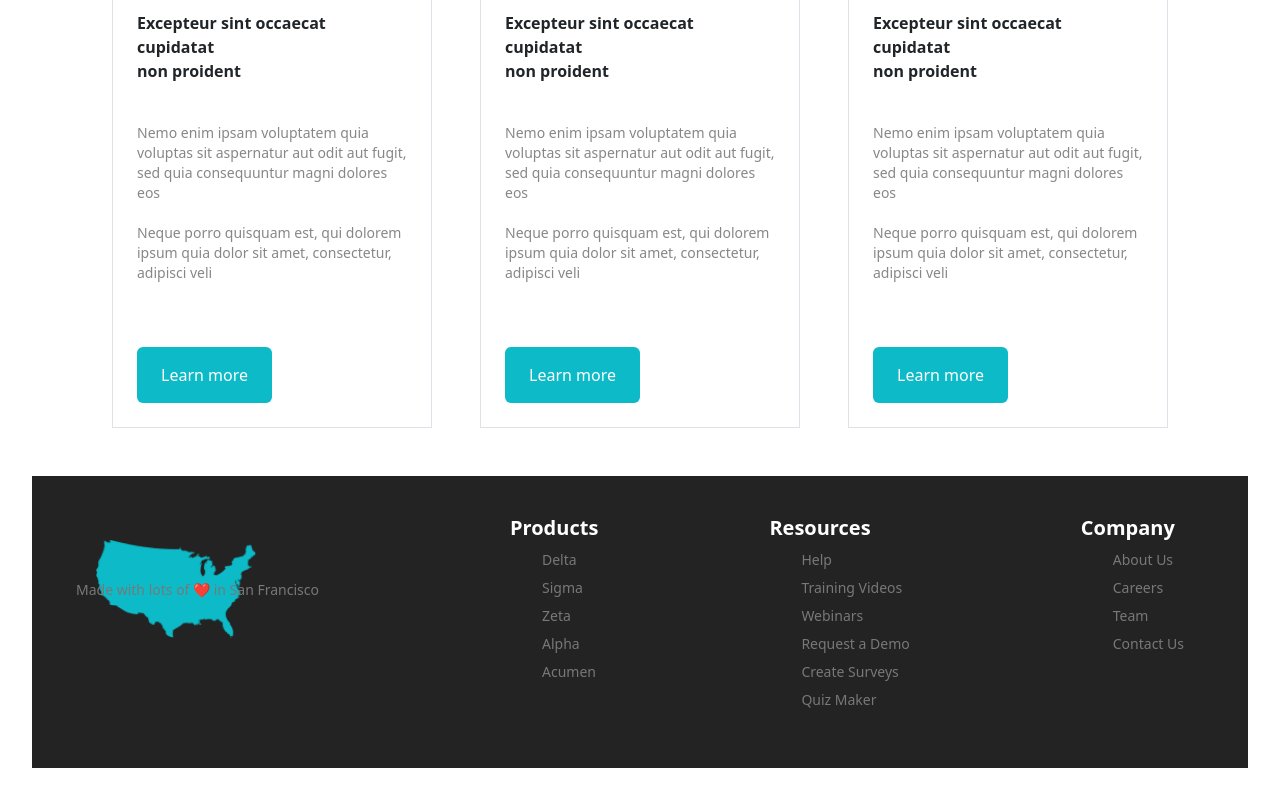
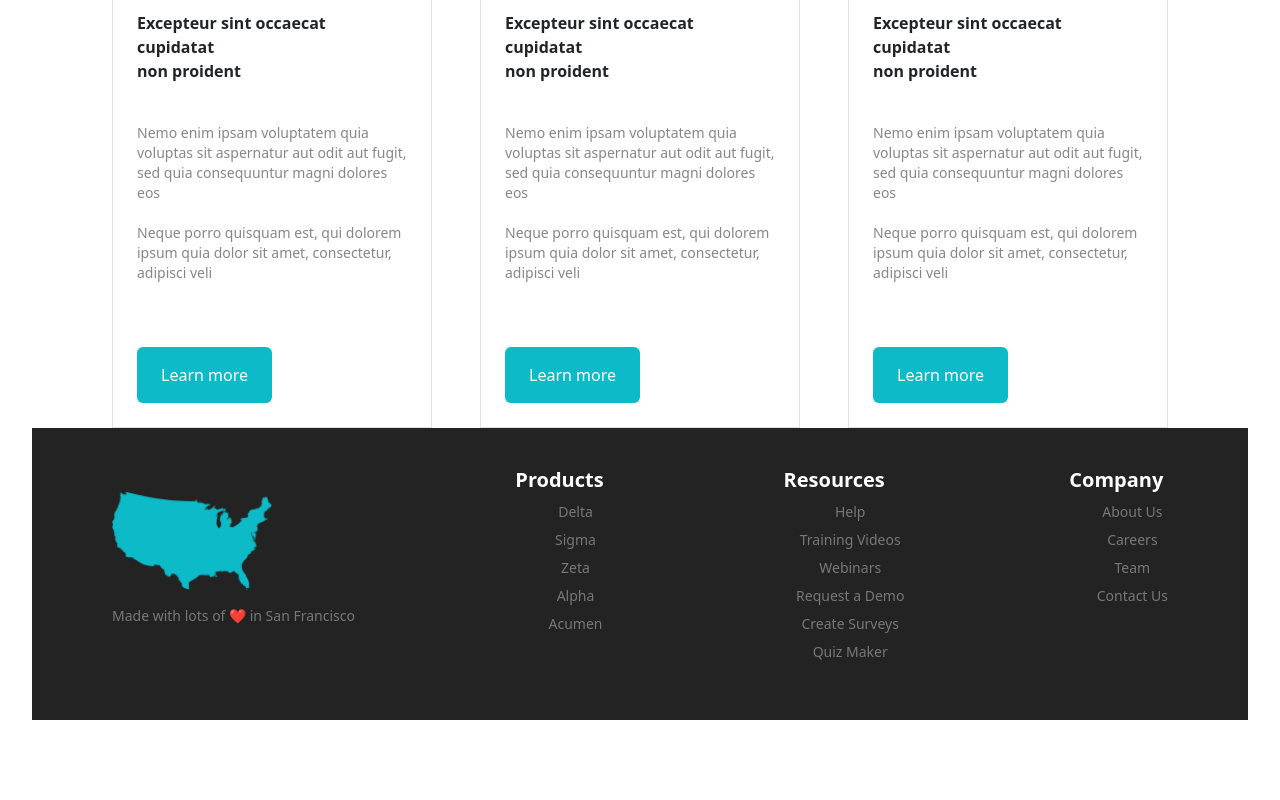
Before and after one commit to habibanadeemhere/Tailwind-landing-page, a React (Vite) app: page / in a window 1280 px wide. Shown: the part 4695-5495 px from the top of the page. After the commit the page ends 5447 px from the top, so only its background shows below. Built offline with nearby package versions, Linux system fonts and the light colour scheme.

Commit message:
Refactor Footer component layout and styles

```diff
--- a/src/components/Footer.jsx
+++ b/src/components/Footer.jsx
@@ -1,19 +1,23 @@
 import React from 'react'
 import Map from '../assets/map.png'
+
 const Footer = () => {
   return (
     <>
-   <section className="footer w-full text-left">
+      <section className="footer w-full">
 
-<div className="foot flex flex-col md:flex-row flex-wrap justify-between mt-5 items-start gap-10 md:gap-24 text-[#787878] bg-[#232323] px-6 md:px-16 py-10 text-left">
+        <div className="foot flex flex-col md:flex-row flex-wrap justify-between items-start gap-10 md:gap-20 text-[#787878] bg-[#232323] px-6 md:px-20 py-10">
 
-
-  <div className="sec1 flex flex-col items-center md:items-start mt-10 md:mt-6 bg-cover" >
- <img src={Map} alt="Map" className="w-32 md:w-40 absolute" />
-    <p className="mt-2 text-sm text-center md:text-left relative top-8 right-5">Made with lots of ❤️ in San Francisco</p>
+          {/* Section 1 */}
+          <div className="sec1 relative flex flex-col items-start mt-6">
+            <img src={Map} alt="Map" className="w-32 md:w-40" />
+            <p className="mt-3 text-sm">
+              Made with lots of ❤️ in San Francisco
+            </p>
           </div>
 
-  <div className="sec2 mt-10 md:mt-0">
+          {/* Section 2 */}
+          <div className="sec2">
             <h5 className="text-white font-bold mb-2">Products</h5>
             <ul className="leading-6 text-sm space-y-1">
               <li>Delta</li>
@@ -24,7 +28,8 @@ const Footer = () => {
             </ul>
           </div>
 
-  <div className="sec3 mt-10 md:mt-0">
+          {/* Section 3 */}
+          <div className="sec3">
             <h5 className="text-white font-bold mb-2">Resources</h5>
             <ul className="leading-6 text-sm space-y-1">
               <li>Help</li>
@@ -36,8 +41,8 @@ const Footer = () => {
             </ul>
           </div>
 
-
-  <div className="sec4 mt-10 md:mt-0">
+          {/* Section 4 */}
+          <div className="sec4">
             <h5 className="text-white font-bold mb-2">Company</h5>
             <ul className="leading-6 text-sm space-y-1">
               <li>About Us</li>
@@ -46,7 +51,9 @@ const Footer = () => {
               <li>Contact Us</li>
             </ul>
           </div>
+
         </div>
+
       </section>
     </>
   )
```
Lines whose indentation alone changed are shown as unchanged.
